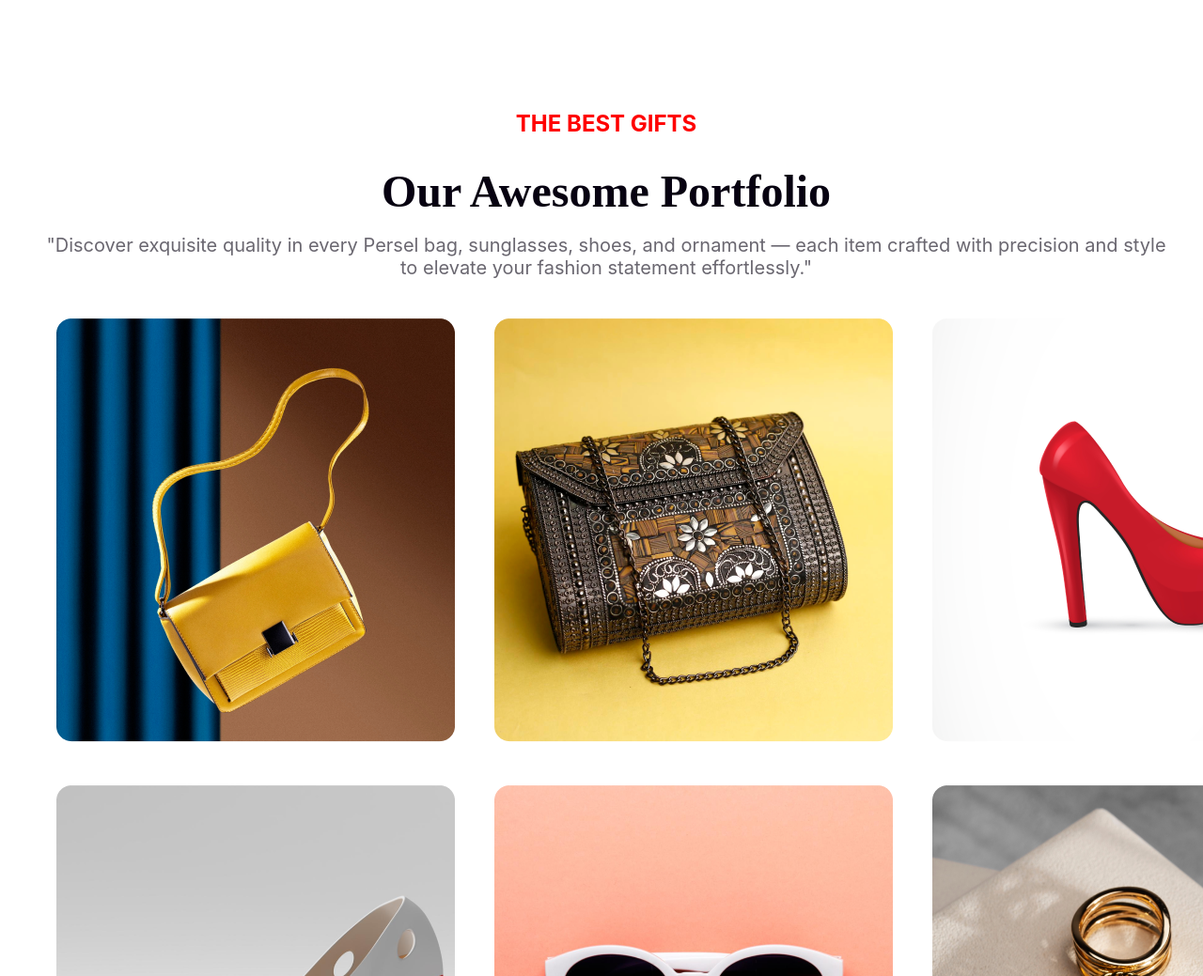
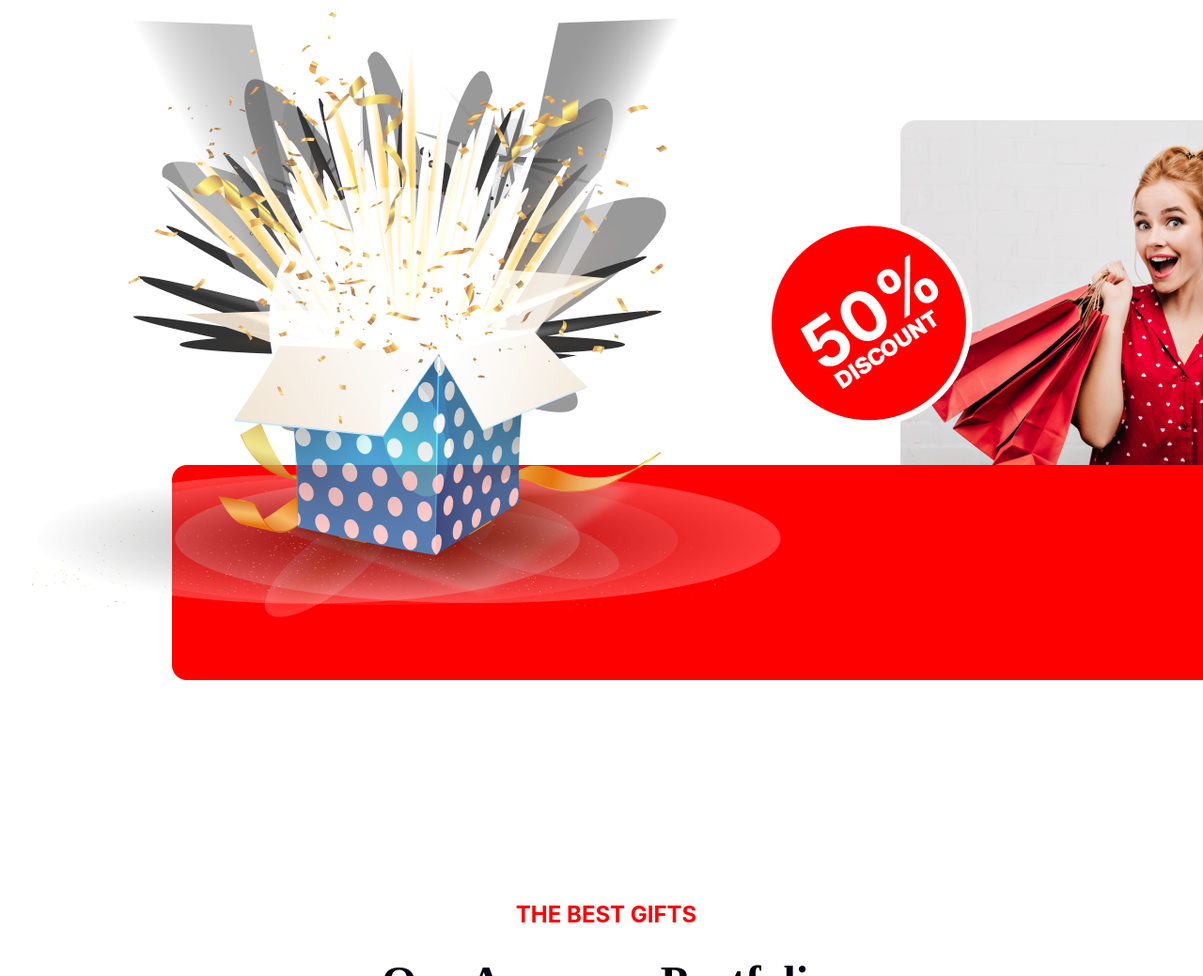
Before and after one commit to Shohagcse123/First_Assignment, a plain HTML site: page index.html in a window 1280 px wide. Shown: the part 3911-4950 px from the top of the page at 94% size. Drawn offline with Linux system fonts and the light colour scheme.

Commit message:
all tasks are updated

```diff
--- a/index.html
+++ b/index.html
@@ -89,6 +89,20 @@
                 <h5 id="function">WHAT IS FUNCTIONAL</h5>
                 <h3 class="holiday2">Holidays <span>Sale 50%</span></h3>
                 <p>"Get ready to unwrap your perfect holiday with our exclusive 50% off sale! Embrace the spirit of the season and treat<br> yourself to incredible deals that will make your celebrations even merrier."</p>
+            </div>
+            <div class="amazing-container">
+                <div class="gift-box">
+                    <img src="resources/Group 75.png" alt="">
+                </div>
+                <div class="discount-img">
+                    <img src="resources/Group 44.png" alt="">
+                </div>
+                <div class="wow-img">
+                    <img src="resources/Rectangle 1.png" alt="">
+                </div>
+            </div>
+            <div class="red-border">
+                <img src="resources/Rectangle 2.png" alt="">
             </div>
         </section>
         <section>
--- a/styles.css
+++ b/styles.css
@@ -392,6 +392,8 @@ font-size: 20px;
 /* my last style */
 .last-section{
   margin-top: -300px;
+  margin-left:10px;
+  margin-right: 50px;
 }
 #function{
   color: #070211;
@@ -418,3 +420,30 @@ margin-bottom: 20px;
 font-size: 72px;
 
 }
+/* Sale 50% image design */
+.amazing-container{
+  display: flex;
+  align-items: center;
+  justify-content: center;
+
+}
+.discount-img{
+  position: relative;
+  left: 10%;
+}
+.gift-box{
+  position: relative;
+  left:15%;
+  top:50%;
+  bottom: 50%;
+  opacity: 0.8;
+}
+.red-border{
+  margin-top: -300px;
+  border-radius: 16px 0px 16px 16px;
+  width: 1320px;
+  padding: 115px;
+height: 229px;
+margin-left: 50px;
+
+}
```
